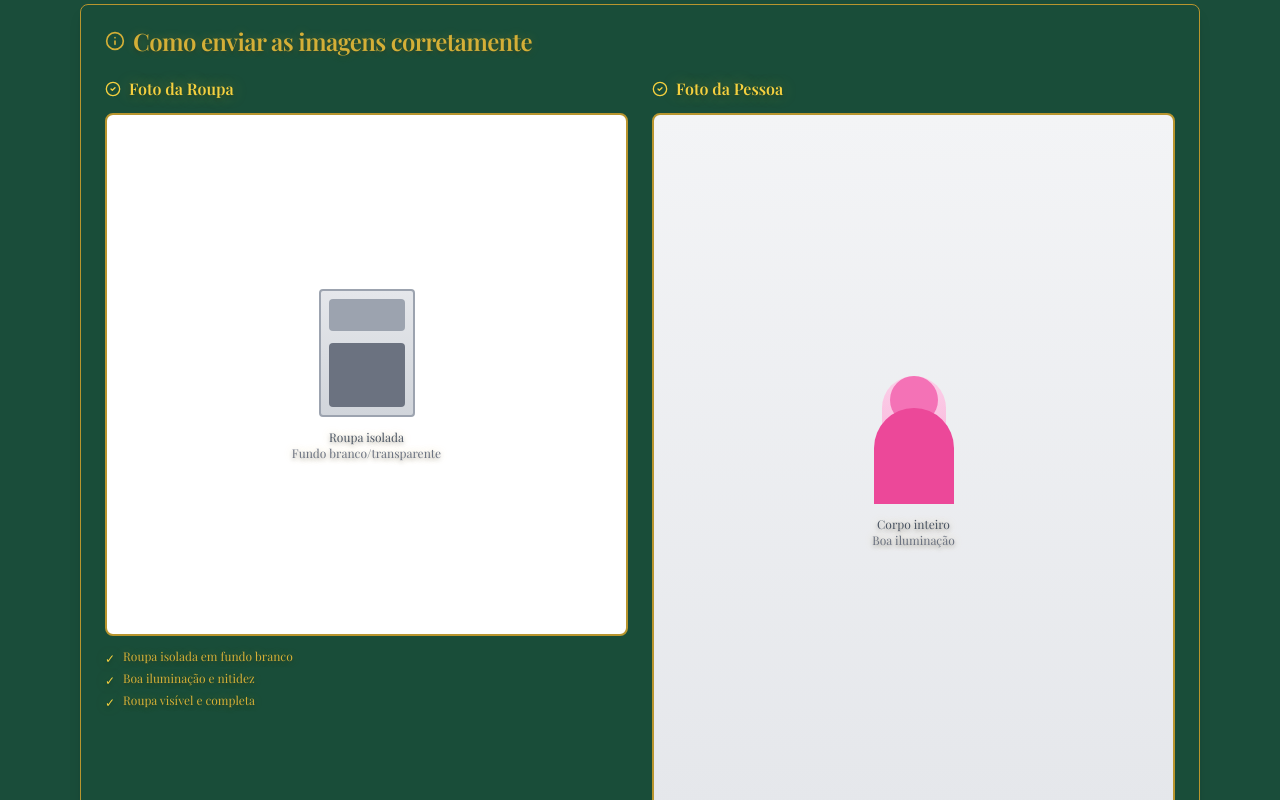
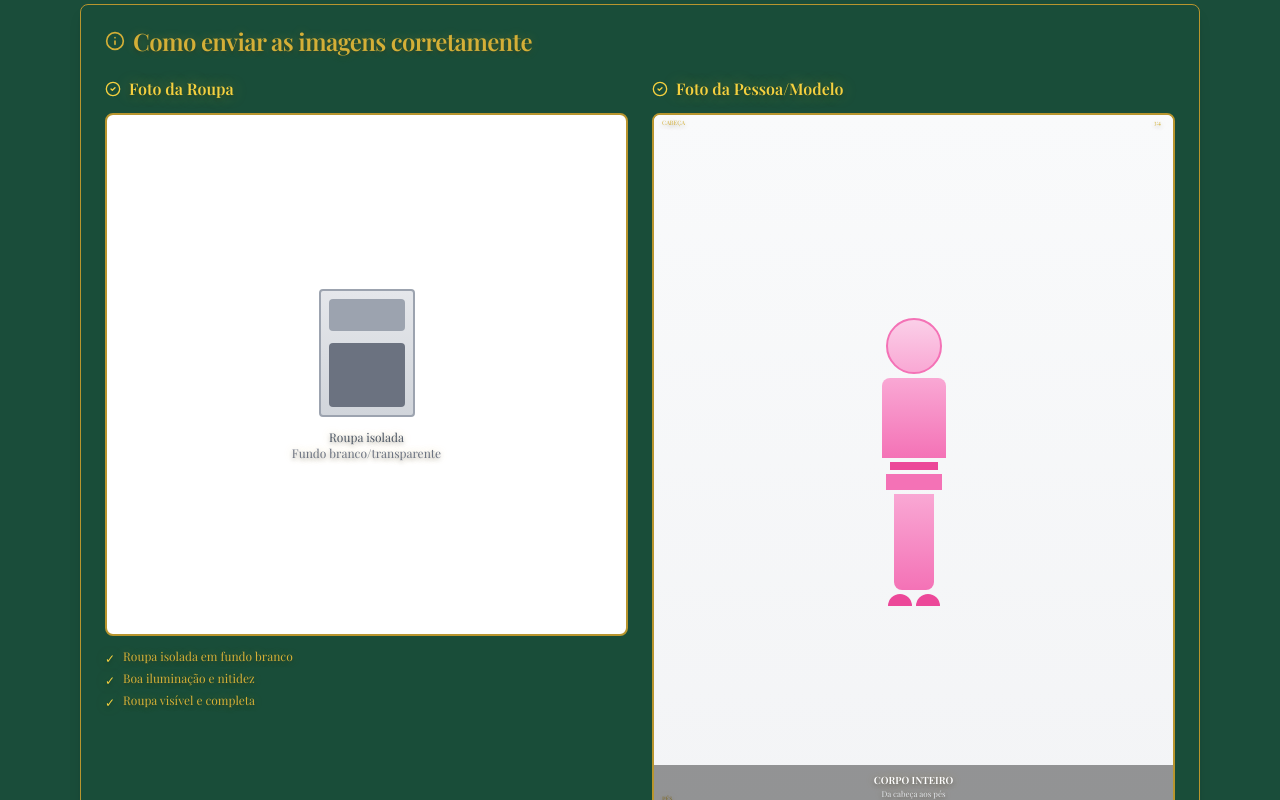
Before and after one commit to Leonardotrentini/geradorvesto, a Next.js app: page /generate in a window 1280 px wide. Shown: the part 260-1060 px from the top of the page. Built offline with nearby package versions, Linux system fonts and the light colour scheme.

Commit message:
Add: Briefing completo e template visual melhorado para imagem do avatar

```diff
--- a/app/generate/page.tsx
+++ b/app/generate/page.tsx
@@ -156,18 +156,58 @@ export default function GeneratePage() {
               <div className="space-y-3">
                 <div className="flex items-center gap-2 text-gold-bright">
                   <CheckCircle2 className="w-4 h-4" />
-                  <span className="font-semibold">Foto da Pessoa</span>
+                  <span className="font-semibold">Foto da Pessoa/Modelo</span>
                 </div>
-                <div className="relative aspect-[3/4] bg-gradient-to-b from-gray-100 to-gray-200 rounded-lg border-2 border-gold/30 overflow-hidden">
+                <div className="relative aspect-[3/4] bg-white rounded-lg border-2 border-gold/30 overflow-hidden">
+                  {/* Fundo neutro */}
+                  <div className="absolute inset-0 bg-gradient-to-b from-gray-50 to-gray-100"></div>
+
+                  {/* Silhueta completa do corpo */}
                   <div className="absolute inset-0 flex items-center justify-center">
-                    <div className="text-center p-4">
-                      <div className="w-16 h-32 mx-auto mb-3 bg-gradient-to-b from-pink-200 to-pink-300 rounded-full relative">
-                        <div className="absolute top-0 left-1/2 -translate-x-1/2 w-12 h-12 bg-pink-400 rounded-full"></div>
-                        <div className="absolute bottom-0 left-1/2 -translate-x-1/2 w-20 h-24 bg-pink-500 rounded-t-full"></div>
+                    <div className="relative w-full h-full flex flex-col items-center justify-center p-4">
+                      {/* Linha de referência superior (cabeça) */}
+                      <div className="absolute top-2 left-0 right-0 h-0.5 bg-gold/30"></div>
+                      <div className="absolute top-1 left-2 text-[6px] text-gold/50 font-medium">CABEÇA</div>
+
+                      {/* Corpo completo */}
+                      <div className="relative flex flex-col items-center">
+                        {/* Cabeça */}
+                        <div className="w-14 h-14 bg-gradient-to-b from-pink-200 to-pink-300 rounded-full border-2 border-pink-400 mb-1"></div>
+
+                        {/* Tronco */}
+                        <div className="w-16 h-20 bg-gradient-to-b from-pink-300 to-pink-400 rounded-t-lg mb-1"></div>
+
+                        {/* Cintura */}
+                        <div className="w-12 h-2 bg-pink-500 mb-1"></div>
+
+                        {/* Quadris */}
+                        <div className="w-14 h-4 bg-pink-400 mb-1"></div>
+
+                        {/* Pernas */}
+                        <div className="w-10 h-24 bg-gradient-to-b from-pink-300 to-pink-400 rounded-b-lg mb-1"></div>
+
+                        {/* Pés - CRÍTICO mostrar */}
+                        <div className="flex gap-1">
+                          <div className="w-6 h-3 bg-pink-500 rounded-t-full"></div>
+                          <div className="w-6 h-3 bg-pink-500 rounded-t-full"></div>
+                        </div>
                       </div>
-                      <p className="text-xs text-gray-600 font-medium">Corpo inteiro</p>
-                      <p className="text-xs text-gray-500">Boa iluminação</p>
+
+                      {/* Linha de referência inferior (pés) */}
+                      <div className="absolute bottom-2 left-0 right-0 h-0.5 bg-gold/30"></div>
+                      <div className="absolute bottom-1 left-2 text-[6px] text-gold/50 font-medium">PÉS</div>
+
+                      {/* Indicador de proporção */}
+                      <div className="absolute top-1 right-2 text-[6px] text-gold/50 font-medium bg-gold/10 px-1 rounded">
+                        3:4
+                      </div>
                     </div>
+                  </div>
+
+                  {/* Overlay com informações */}
+                  <div className="absolute bottom-0 left-0 right-0 bg-black/40 text-white p-2">
+                    <p className="text-[10px] font-semibold text-center">CORPO INTEIRO</p>
+                    <p className="text-[8px] text-center text-gray-200">Da cabeça aos pés</p>
                   </div>
                 </div>
                 <ul className="text-xs text-gold/70 space-y-1 font-light">
```
Also changed, not shown: 1 other file (tests, documents, lock files or other folders).
